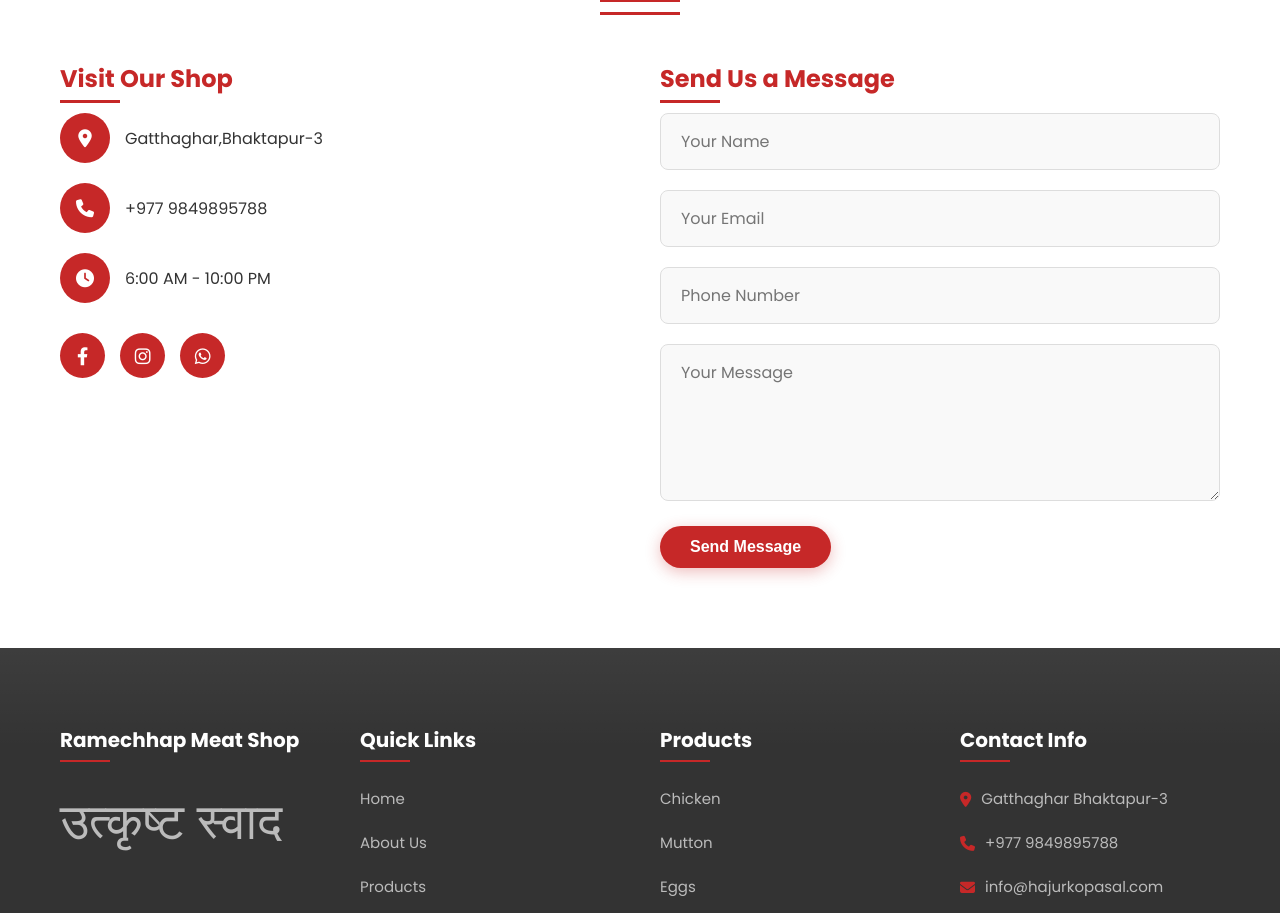
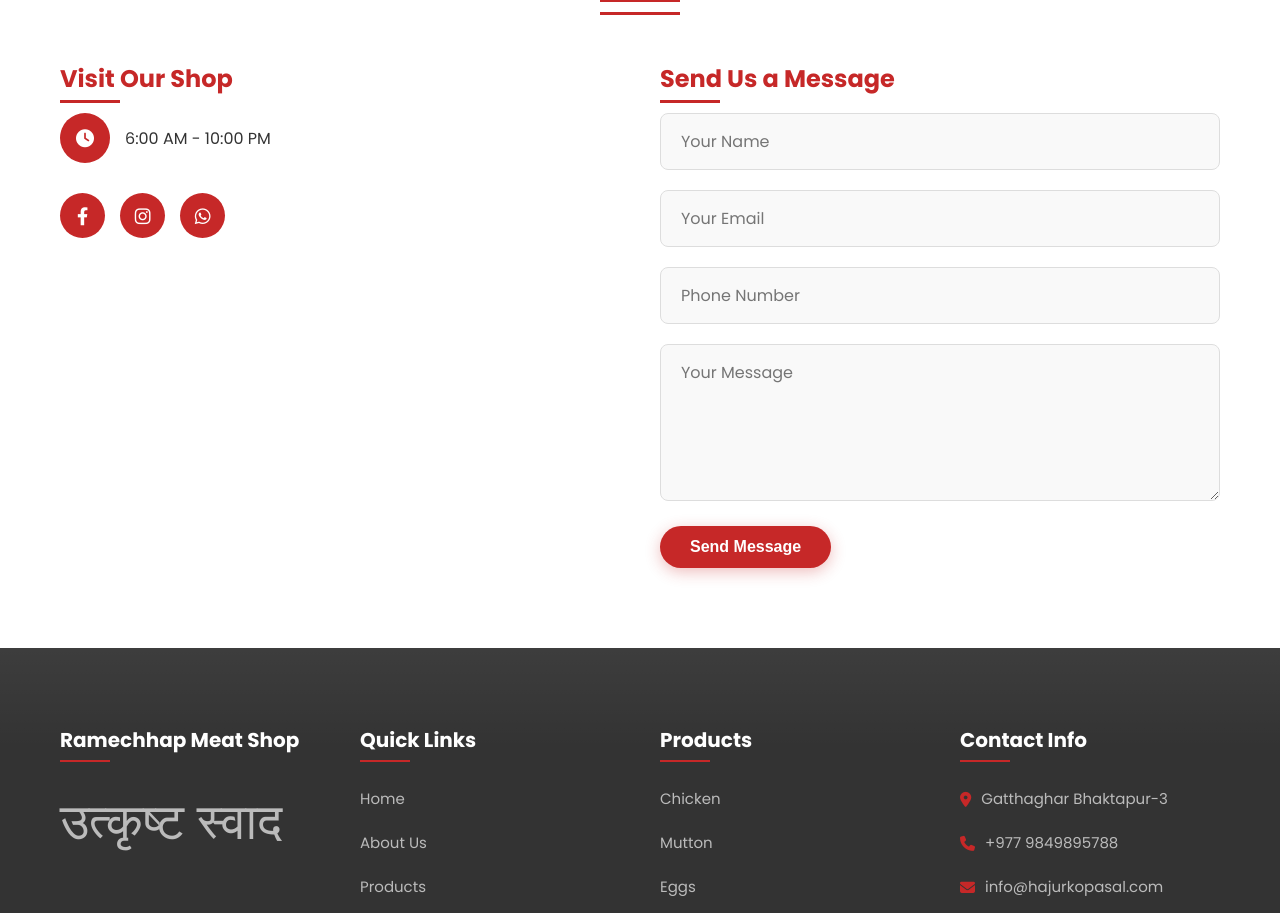
Before and after one commit to budhathokidai/project_website, a plain HTML site: page Project_website/index.html in a window 1280 px wide. Shown: the part 5170-6083 px from the top of the page. Drawn offline with nearby package versions, Linux system fonts and the light colour scheme.

Commit message:
Meat website

```diff
--- a/Project_website/index.html
+++ b/Project_website/index.html
@@ -294,14 +294,7 @@
             <div class="contact-content">
                 <div class="contact-info" data-aos="fade-right">
                     <h3>Visit Our Shop</h3>
-                    <div class="info-item">
-                        <i class="fas fa-map-marker-alt"></i>
-                        <p>Gatthaghar,Bhaktapur-3</p>
-                    </div>
-                    <div class="info-item">
-                        <i class="fas fa-phone"></i>
-                        <p>+977 9849895788</p>
-                    </div>
+
                     <div class="info-item">
                         <i class="fas fa-clock"></i>
                         <p> 6:00 AM - 10:00 PM</p>
```
